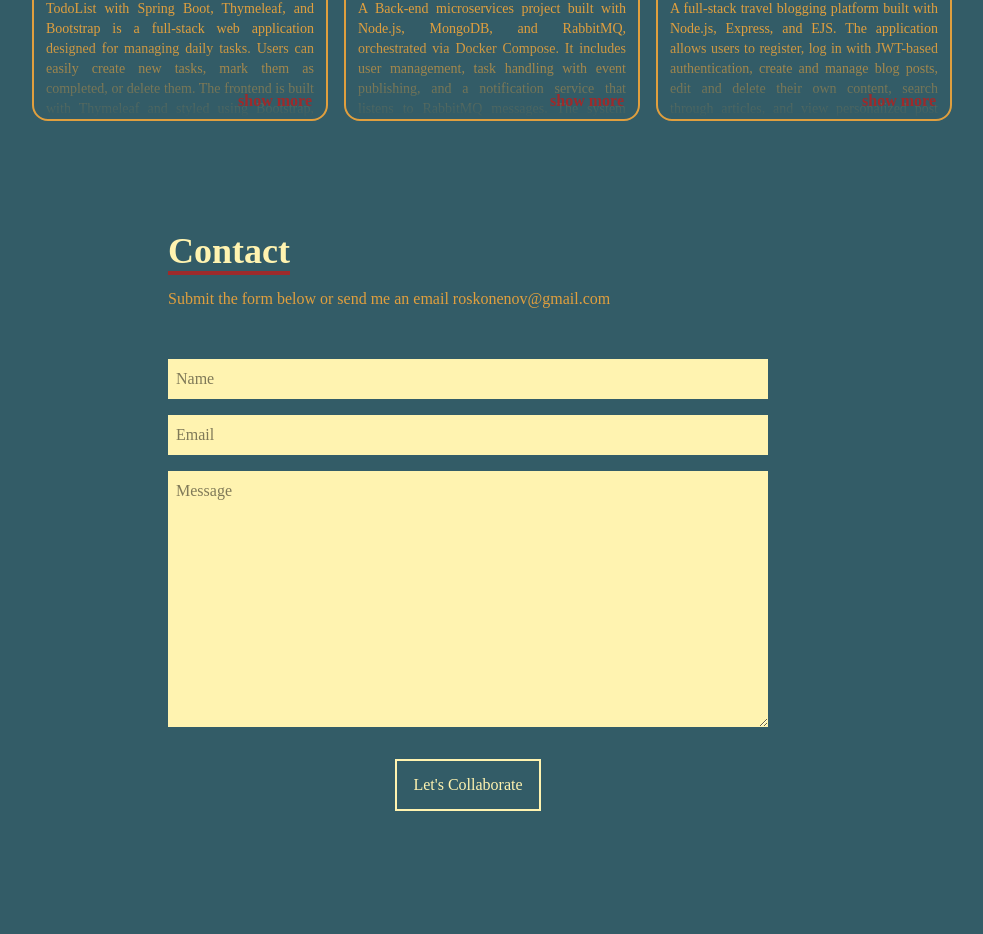
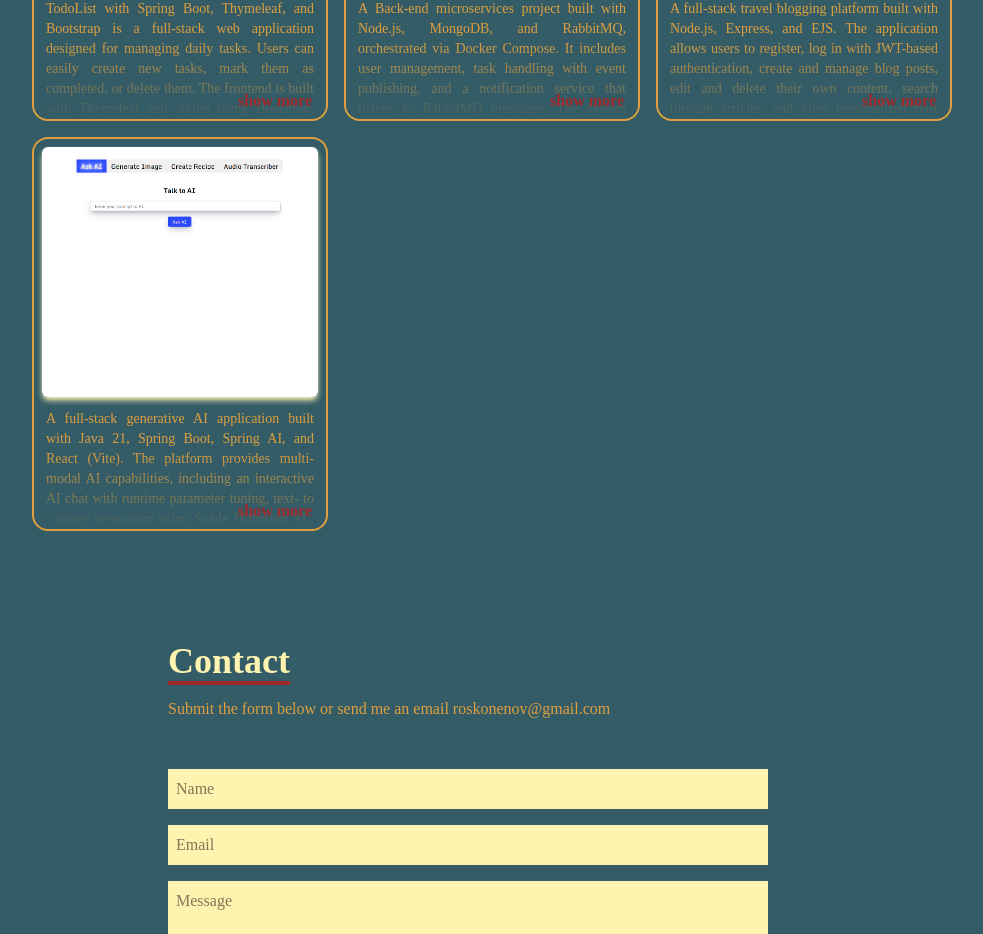
Before and after one commit to roskonenov/portfolio-web-site, a React (Vite) app: page / in a window 1280 px wide. Shown: the part 3299-4233 px from the top of the page, without its empty margins (172-1155 px from the left). Built offline with nearby package versions, Linux system fonts and the light colour scheme; a web font is replaced by a local one.

Commit message:
add overview and links to my latest SprinAI project

```diff
--- a/src/data/Data.js
+++ b/src/data/Data.js
@@ -16,7 +16,8 @@ import ComicWorld from '../assets/ComicWorld.png';
 import ToDoList from '../assets/ToDoList.png';
 import NodeJsMicroservices from '../assets/NodeJs-Microservices.png';
 import ECommerce from '../assets/ECommerce.png';
-import TravelBlog from '../assets/TravelBlog.png'
+import TravelBlog from '../assets/TravelBlog.png';
+import SpringAI from '../assets/SpringAIProject.png';
 
 
 export const skillCardsData = [
@@ -83,7 +84,7 @@ export const skillCardsData = [
 ];
 
 export const projectInfo = [
-        {
+    {
         id: 0,
         backgroundImage: ECommerce,
         appType: 'React JS and Spring Boot Application',
@@ -148,6 +149,16 @@ export const projectInfo = [
         subTitle: 'Full-Stack Blog Platform (Node.js, Express, EJS, JWT Authentication)',
         description: 'A full-stack travel blogging platform built with Node.js, Express, and EJS. The application allows users to register, log in with JWT-based authentication, create and manage blog posts, edit and delete their own content, search through articles, and view personalized post collections. Additional features include flash messages for user feedback, draft autosaving with localStorage, authorization middleware, and responsive server-side rendered pages.',
         mySkill: 'Through this project, I strengthened my back-end development skills with Node.js and Express, implemented JWT authentication and authorization, built complete CRUD functionality, and gained practical experience with server-side rendering using EJS. I also worked with middleware architecture, form validation, flash messaging, search functionality, localStorage-based draft persistence, route protection, and overall application structure following common MVC-inspired practices.'
-
-    }
+    },
+    {
+        id: 6,
+        backgroundImage: SpringAI,
+        appType: 'Spring Boot & React Application',
+        demoLink: 'https://spring-ai-service-183314.web.app/',
+        codeLink: 'https://github.com/roskonenov/SpringAIProject',
+        title: 'Spring AI Playground',
+        subTitle: 'Full-Stack Generative AI App (Java 21, Spring Boot 4, Spring AI, React, Docker, GCP Cloud Run)',
+        description: 'A full-stack generative AI application built with Java 21, Spring Boot, Spring AI, and React (Vite). The platform provides multi-modal AI capabilities, including an interactive AI chat with runtime parameter tuning, text- to - image generation using Stable Diffusion XL, an intelligent custom recipe creator with dietary and cuisine constraints, and an audio transcription service powered by OpenAI Whisper for uploaded voice files.The backend is containerized with Docker, deployed serverless on Google Cloud Run with automated scaling, while the modern React frontend is hosted on Firebase Hosting',
+        mySkill: 'Through this project, I gained comprehensive practical experience integrating generative AI within the Java and Spring Boot ecosystem using Spring AI. I mastered OpenAI-compatible API abstractions via Together AI, applied prompt engineering techniques using PromptTemplate for structured domain - specific outputs, and implemented dynamic runtime steering with OpenAiChatOptions(temperature, model swapping).I expanded my backend skills to handle multimodal AI workloads—generating images and processing multipart audio streams with Whisper.Additionally, I strengthened my cloud and DevOps competencies by writing multi - stage Dockerfiles for Java 21 Alpine runtimes, configuring Google Cloud Run and Artifact Registry lifecycle policies, orchestrating automated CI / CD with GitHub Actions, and resolving distributed cross - origin(CORS) networking between Firebase and GCP'
+        },
 ]
```
Also changed, not shown: src/assets/SpringAIProject.png (added).
